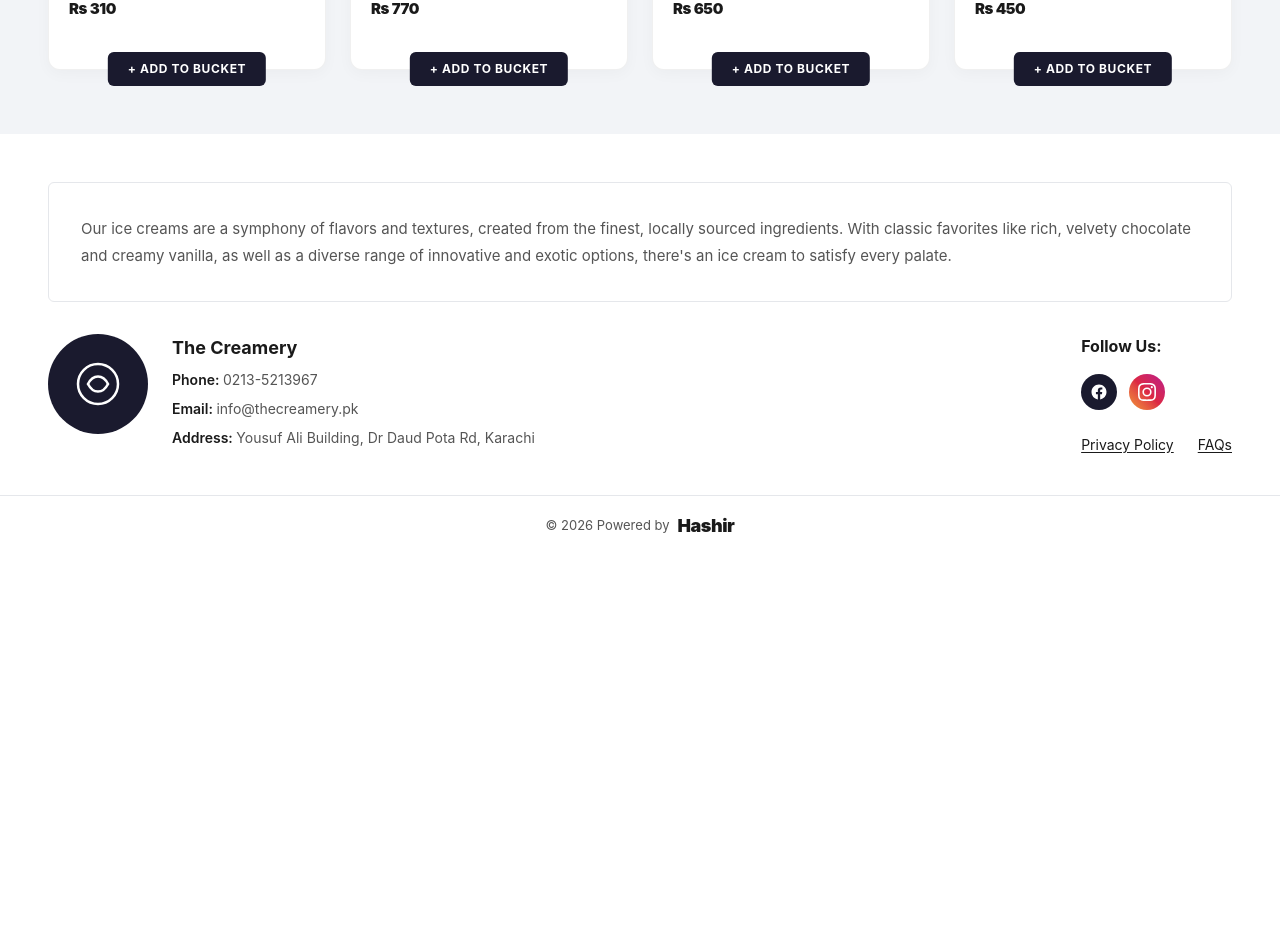
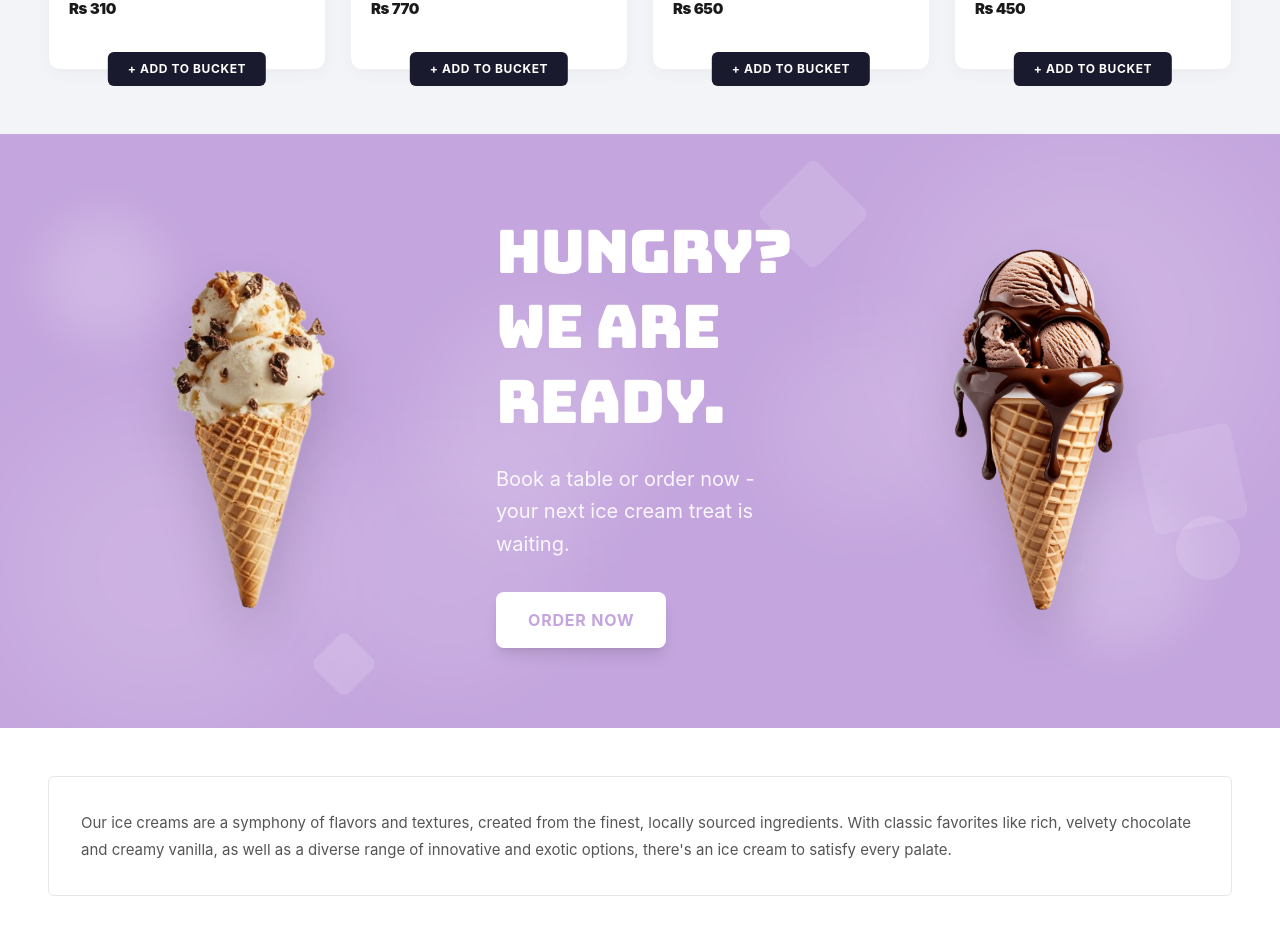
Before and after one commit to mernbit/hero, a React (Vite) app: page /the-creamery in a window 1280 px wide. Shown: the part 3240-4166 px from the top of the page. Before the commit the page ends 3795 px from the top, so only its background shows below. Built offline with nearby package versions, Linux system fonts and the light colour scheme.

Commit message:
added book a table

```diff
--- a/public/api/abc-resturant.json
+++ b/public/api/abc-resturant.json
@@ -108,6 +108,15 @@
     { "image": "https://static.vecteezy.com/system/resources/previews/030/542/776/non_2x/fat-woman-bite-piece-of-pizza-overweight-female-is-eating-fast-foods-asian-girl-is-hungry-photo.JPG", "caption": "Cheers" },
     { "image": "https://plus.unsplash.com/premium_photo-1723734034953-ec42862a84e9?q=80&w=1252&auto=format&fit=crop&ixlib=rb-4.1.0&ixid=M3wxMjA3fDB8MHxwaG90by1wYWdlfHx8fGVufDB8fHx8fA%3D%3D", "caption": "Its time to go all out" }
   ],
+  "bookATable": {
+    "enabled": true,
+    "headline": "HUNGRY? WE ARE READY.",
+    "subtext": "Book a table or order now - your next meal is waiting.",
+    "buttonText": "BOOK A TABLE",
+    "leftImage": "https://www.kfcpakistan.com/images/3df28210-0356-11f1-b8c8-9d1458b09f1f-KrunchBurger_variant_0-2026-02-06122036.png",
+    "rightImage": "https://www.kfcpakistan.com/images/479d9a50-033f-11f1-80f2-d9425fcae453-MightyBurger_variant_0-2026-02-06093614.png",
+    "backgroundColor": "#E4002B"
+  },
   "footer": {
     "description": "At ABC Restaurant, we serve only the crispiest, juiciest fried chicken made from our secret recipe. Every bite is a crunch of perfection, seasoned with love and spices from around the world.",
     "phone": "021-111-222-333",
--- a/public/api/the-creamery.json
+++ b/public/api/the-creamery.json
@@ -111,6 +111,15 @@
     { "image": "https://images.unsplash.com/photo-1584108847248-f94dacd94328?w=500&auto=format&fit=crop&q=60&ixlib=rb-4.1.0&ixid=M3wxMjA3fDB8MHxzZWFyY2h8MTcxfHxpY2UlMjBjcmVhbSUyMHZpYmVzfGVufDB8fDB8fHww", "caption": "Blueberry has vibes" },
     { "image": "https://images.unsplash.com/photo-1569448634236-16398247262e?w=500&auto=format&fit=crop&q=60&ixlib=rb-4.1.0&ixid=M3wxMjA3fDB8MHxzZWFyY2h8MzU5fHxpY2UlMjBjcmVhbSUyMHZpYmVzfGVufDB8fDB8fHww", "caption": "Raspberry Parfait" }
   ],
+  "bookATable": {
+    "enabled": true,
+    "headline": "HUNGRY? WE ARE READY.",
+    "subtext": "Book a table or order now - your next ice cream treat is waiting.",
+    "buttonText": "ORDER NOW",
+    "leftImage": "/images/vanilla-cone.png",
+    "rightImage": "/images/chocolate-cone.png",
+    "backgroundColor": "#c4a5de"
+  },
   "footer": {
     "description": "Our ice creams are a symphony of flavors and textures, created from the finest, locally sourced ingredients. With classic favorites like rich, velvety chocolate and creamy vanilla, as well as a diverse range of innovative and exotic options, there's an ice cream to satisfy every palate.",
     "phone": "0213-5213967",
--- /dev/null
+++ b/src/components/BookATable.jsx
@@ -0,0 +1,93 @@
+import React from "react";
+import { useTenant } from "../context/TenantContext";
+
+const BookATable = () => {
+  const tenant = useTenant();
+  const bookATable = tenant.bookATable || {};
+
+  if (!bookATable || !bookATable.enabled) {
+    return null;
+  }
+
+  const {
+    headline = "HUNGRY? WE ARE READY.",
+    subtext = "Book a table or order now - your next meal is waiting.",
+    buttonText = "BOOK A TABLE",
+    leftImage,
+    rightImage,
+    backgroundColor = tenant.theme?.accent || "#1a1a2e"
+  } = bookATable;
+
+  return (
+    <div
+      className="w-full relative py-20 overflow-hidden"
+      style={{ backgroundColor }}
+    >
+      {/* Abstract Background Shapes */}
+      <div className="absolute inset-0 overflow-hidden pointer-events-none">
+        <div className="absolute top-0 right-0 w-96 h-96 bg-white/15 rounded-full blur-3xl"></div>
+        <div className="absolute bottom-0 left-0 w-80 h-80 bg-white/15 rounded-full blur-3xl"></div>
+        <div className="absolute top-1/2 left-1/4 w-64 h-64 bg-white/10 rounded-full blur-2xl"></div>
+        <div className="absolute top-20 left-10 w-32 h-32 bg-white/20 rounded-full blur-xl"></div>
+        <div className="absolute bottom-20 right-20 w-40 h-40 bg-white/18 rounded-full blur-xl"></div>
+        <div className="absolute top-1/3 right-1/4 w-48 h-48 bg-white/12 rounded-full blur-2xl"></div>
+        <div className="absolute bottom-1/3 left-1/3 w-56 h-56 bg-white/14 rounded-full blur-2xl"></div>
+        {/* Geometric shapes */}
+        <div className="absolute top-10 right-1/3 w-20 h-20 bg-white/12 rotate-45 rounded-lg"></div>
+        <div className="absolute bottom-1/4 right-10 w-16 h-16 bg-white/12 rotate-12 rounded-full"></div>
+        <div className="absolute top-1/2 right-10 w-24 h-24 bg-white/10 -rotate-12 rounded-lg"></div>
+        <div className="absolute bottom-10 left-1/4 w-12 h-12 bg-white/14 rotate-45 rounded-lg"></div>
+        {/* Additional mobile-friendly shapes */}
+        <div className="absolute top-1/4 left-1/2 w-16 h-16 bg-white/8 rounded-full blur-lg md:hidden"></div>
+        <div className="absolute bottom-1/4 right-1/2 w-20 h-20 bg-white/8 rounded-full blur-lg md:hidden"></div>
+      </div>
+
+      <div className="max-w-[1440px] mx-auto px-4 md:px-12 relative z-10">
+        <div className="flex flex-col lg:flex-row items-center justify-between gap-12">
+          {/* Left Image */}
+          {leftImage && (
+            <div className="flex-1 flex justify-center lg:justify-start order-2 lg:order-1">
+              <img
+                src={leftImage}
+                alt="Food display"
+                className="max-w-[200px] sm:max-w-[280px] md:max-w-[350px] lg:max-w-[400px] h-auto object-contain drop-shadow-2xl"
+              />
+            </div>
+          )}
+
+          {/* Center Content */}
+          <div className="flex-1 text-center lg:text-left max-w-xl order-1 lg:order-2">
+            <h2
+              className="bungee-regular text-3xl sm:text-4xl md:text-5xl lg:text-6xl text-white uppercase tracking-tight mb-4 md:mb-6 leading-tight"
+              style={{ letterSpacing: "-1px" }}
+            >
+              {headline}
+            </h2>
+            <p className="text-base sm:text-lg md:text-xl text-white/90 mb-6 md:mb-8 leading-relaxed">
+              {subtext}
+            </p>
+            <button
+              className="bg-white text-accent font-bold text-xs sm:text-sm md:text-base py-3 md:py-4 px-6 md:px-8 rounded-lg cursor-pointer hover:bg-gray-100 transition-all duration-300 shadow-lg hover:shadow-xl tracking-wider uppercase"
+              style={{ color: backgroundColor }}
+            >
+              {buttonText}
+            </button>
+          </div>
+
+          {/* Right Image */}
+          {rightImage && (
+            <div className="flex-1 flex justify-center lg:justify-end order-3 lg:order-3">
+              <img
+                src={rightImage}
+                alt="Food display"
+                className="max-w-[200px] sm:max-w-[280px] md:max-w-[350px] lg:max-w-[400px] h-auto object-contain drop-shadow-2xl"
+              />
+            </div>
+          )}
+        </div>
+      </div>
+    </div>
+  );
+};
+
+export default BookATable;
--- a/src/pages/Restaurant/index.jsx
+++ b/src/pages/Restaurant/index.jsx
@@ -8,6 +8,7 @@ import Footer from "../../components/Footer";
 import ExploreMenu from "../../components/ExploreMenu";
 import TopDeals from "../../components/TopDeals";
 import Gallery from "../../components/Gallery";
+import BookATable from "../../components/BookATable";
 
 const Restaurant = () => {
   // Extract the slug from the URL e.g. /the-creamery or /abc-resturant
@@ -22,6 +23,7 @@ const Restaurant = () => {
           <Menu />
           <Gallery />
           <TopDeals />
+          <BookATable />
           <Footer />
         </div>
       </CartProvider>
```
